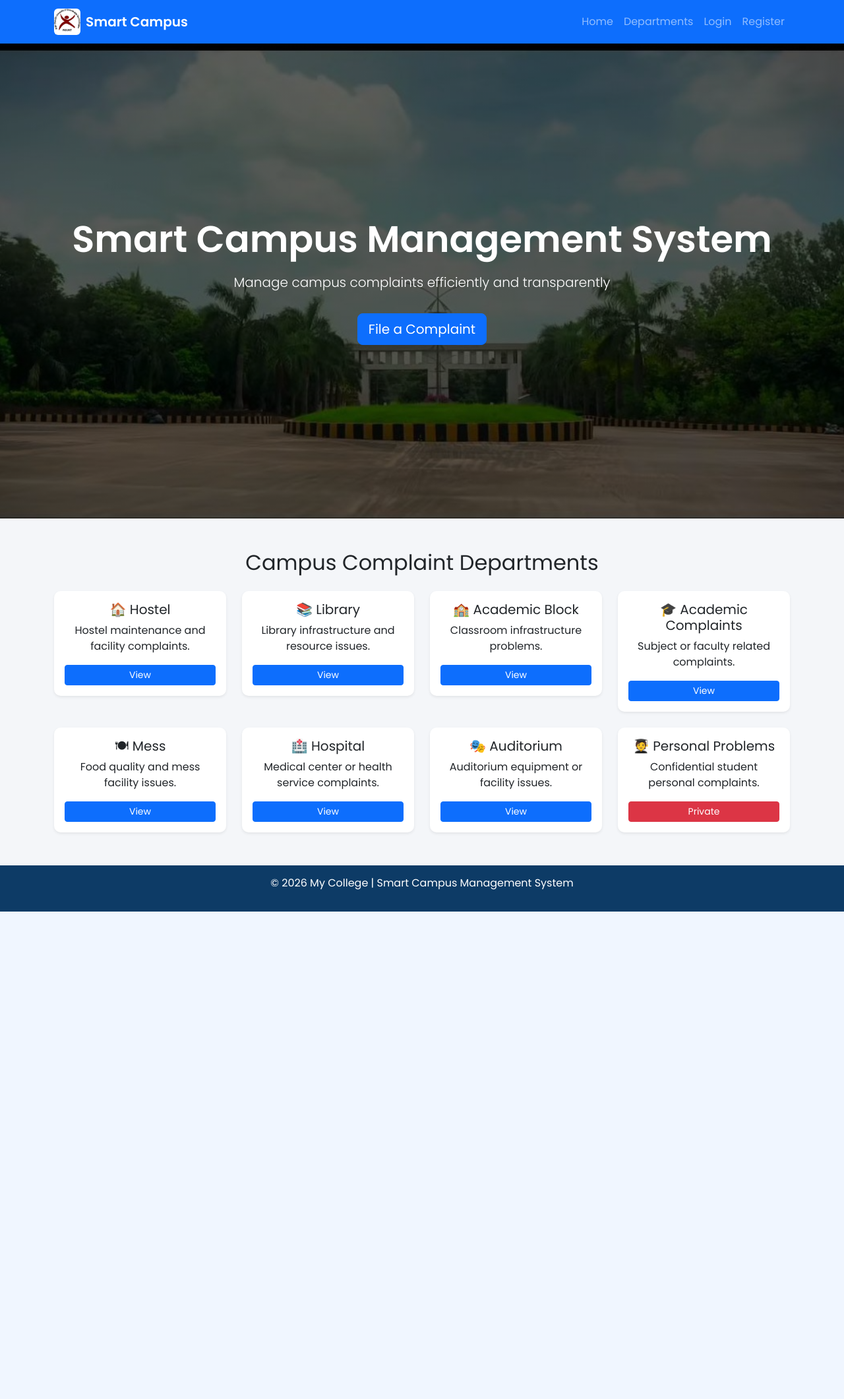
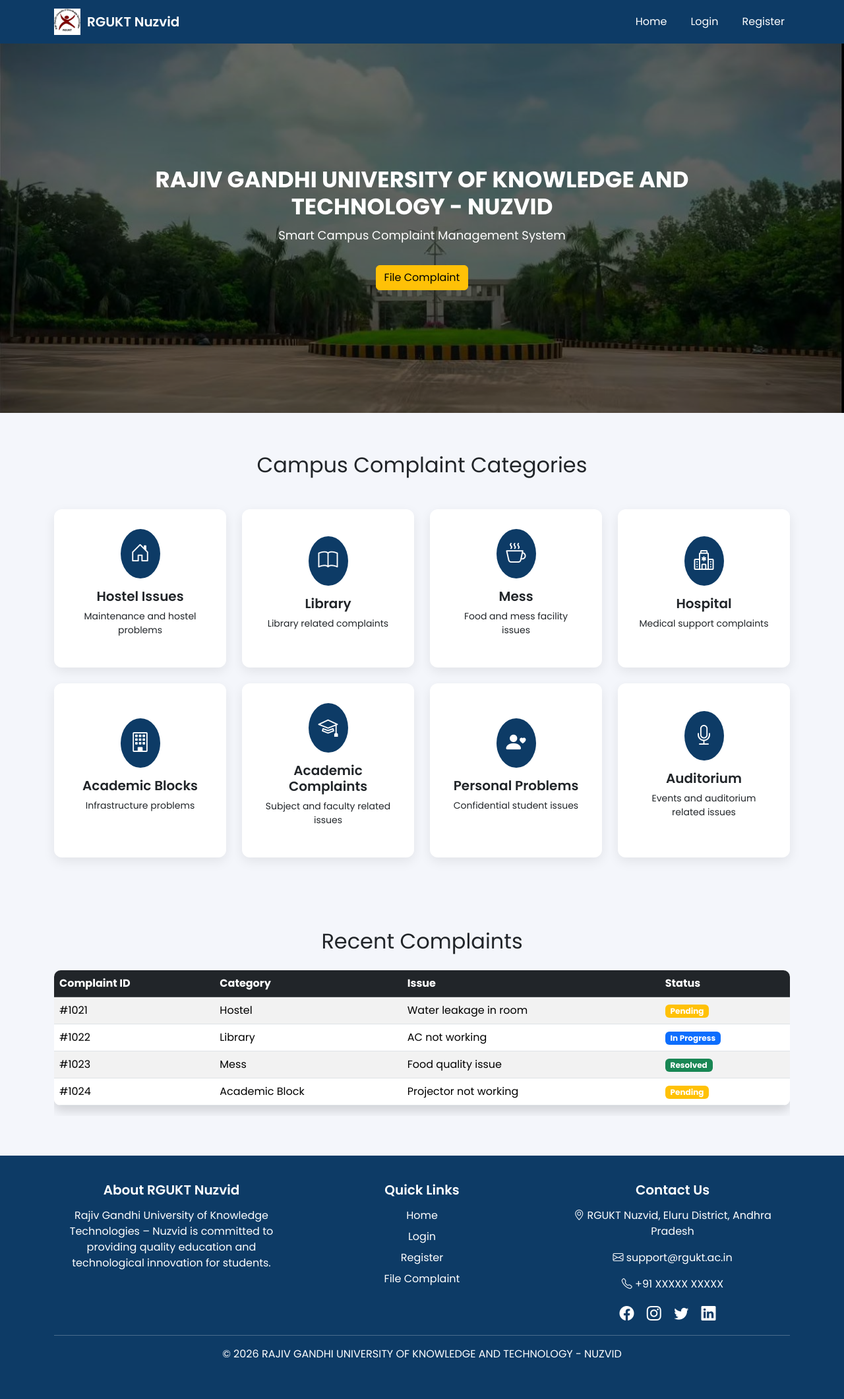
Before and after one commit to vaninaidu123/project-vani, a PHP site: page / in a window 1280 px wide. Shown: the whole page at 66% size. Before the commit the page ends 1382 px from the top, so only its background shows below. Run offline with PHP 8.4, Linux system fonts and the light colour scheme.

Commit message:
updated some frontend and created submit_complaint

```diff
--- a/index.php
+++ b/index.php
@@ -1,30 +1,55 @@
 <!DOCTYPE html>
 <html lang="en">
 <head>
-
 <meta charset="UTF-8">
-<meta name="viewport" content="width=device-width, initial-scale=1.0">
-
 <title>Smart Campus Management System</title>
 
+<meta name="viewport" content="width=device-width, initial-scale=1">
+
+<!-- Bootstrap -->
 <link href="https://cdn.jsdelivr.net/npm/bootstrap@5.3.2/dist/css/bootstrap.min.css" rel="stylesheet">
 
-<link href="https://fonts.googleapis.com/css2?family=Poppins:wght@300;400;600&display=swap" rel="stylesheet">
+<!-- Bootstrap Icons -->
+<link rel="stylesheet" href="https://cdn.jsdelivr.net/npm/bootstrap-icons@1.11.1/font/bootstrap-icons.css">
+
+<!-- Google Font -->
+<link href="https://fonts.googleapis.com/css2?family=Poppins:wght@300;400;600;700&display=swap" rel="stylesheet">
 
 <style>
 
 body{
 font-family:'Poppins',sans-serif;
-background:#f4f6f9;
+background:#f4f6fb;
 }
 
-/* HERO */
+/* NAVBAR */
+
+.navbar{
+background:#0d3b66;
+}
+
+.navbar-brand{
+color:white;
+font-weight:600;
+display:flex;
+align-items:center;
+}
+
+.navbar-brand img{
+margin-right:10px;
+}
+
+.nav-link{
+color:white !important;
+margin-left:20px;
+}
+
+/* HERO SECTION */
 
 .hero{
-height:90vh;
-background:linear-gradient(rgba(0,0,0,0.6),rgba(0,0,0,0.6)),url("college.jpg");
-background-size:cover;
-background-position:center;
+height:70vh;
+background:url("college.jpg") center/cover no-repeat;
+position:relative;
 display:flex;
 align-items:center;
 justify-content:center;
@@ -32,30 +57,183 @@ text-align:center;
 color:white;
 }
 
-/* CARDS */
-
-.card{
-transition:0.3s;
-border:none;
-border-radius:10px;
+.hero-overlay{
+position:absolute;
+top:0;
+left:0;
+right:0;
+bottom:0;
+background:rgba(0,0,0,0.55);
 }
 
-.card:hover{
-transform:translateY(-8px);
-box-shadow:0 10px 25px rgba(0,0,0,0.2);
+.hero-content{
+position:relative;
+z-index:2;
 }
+
+.hero h1{
+font-size:34px;
+font-weight:700;
+max-width:900px;
+margin:auto;
+}
+
+.hero p{
+font-size:18px;
+margin-top:10px;
+}
+
+/* DASHBOARD */
+
+.dashboard{
+padding:60px 20px;
+}
+
+.service-box{
+background:white;
+border-radius:12px;
+padding:30px;
+text-align:center;
+height:100%;
+min-height:200px;
+
+display:flex;
+flex-direction:column;
+justify-content:center;
+align-items:center;
+
+transition: all 0.35s ease;
+
+box-shadow:0 6px 18px rgba(0,0,0,0.08);
+}
+
+.service-box:hover{
+transform: translateY(-10px) scale(1.03);
+box-shadow:0 15px 35px rgba(0,0,0,0.18);
+}
+
+.service-box i{
+font-size:30px;
+color:white;
+background:#0d3b66;
+padding:15px;
+border-radius:50%;
+margin-bottom:15px;
+}
+.service-box h5{
+font-weight:600;
+}
+
+.service-box p{
+font-size:14px;
+}
+
+/* FOOTER */
 
 footer{
 background:#0d3b66;
 color:white;
+text-align:center;
 padding:15px;
-text-align:center;
-margin-top:50px;
+margin-top:40px;
 }
-.navbar-brand img{
-border-radius:6px;
+.fade-in{
+opacity:0;
+transform: translateY(20px);
+animation: fadeInUp 1s ease forwards;
 }
 
+@keyframes fadeInUp{
+to{
+opacity:1;
+transform: translateY(0);
+}
+}
+table{
+border-radius:10px;
+overflow:hidden;
+}
+
+.table{
+background:white;
+}
+.footer-section{
+background:#0d3b66;
+color:white;
+padding:40px 0;
+margin-top:60px;
+}
+
+.footer-section h5{
+margin-bottom:15px;
+font-weight:600;
+}
+
+.footer-links{
+list-style:none;
+padding:0;
+}
+
+.footer-links li{
+margin-bottom:8px;
+}
+
+.footer-links a{
+color:white;
+text-decoration:none;
+}
+
+.footer-links a:hover{
+text-decoration:underline;
+}
+
+.footer-section hr{
+background:white;
+}
+.footer-section{
+background:#0d3b66;
+color:white;
+padding:40px 0;
+margin-top:60px;
+}
+
+.footer-section h5{
+margin-bottom:15px;
+font-weight:600;
+}
+
+.footer-links{
+list-style:none;
+padding:0;
+}
+
+.footer-links li{
+margin-bottom:8px;
+}
+
+.footer-links a{
+color:white;
+text-decoration:none;
+}
+
+.footer-links a:hover{
+text-decoration:underline;
+}
+
+.social-icons a{
+color:white;
+font-size:22px;
+margin-right:15px;
+transition:0.3s;
+}
+
+.social-icons a:hover{
+color:#ffc107;
+}
+
+.footer-section hr{
+background:white;
+}
 </style>
 
 </head>
@@ -64,30 +242,24 @@ border-radius:6px;
 
 <!-- NAVBAR -->
 
-<nav class="navbar navbar-expand-lg navbar-dark bg-primary">
+<nav class="navbar navbar-expand-lg">
+<div class="container">
 
-<div class="container">
-    <a class="navbar-brand fw-bold d-flex align-items-center" href="#">
-<img src="college_logo.png" alt="College Logo" width="40" height="40" class="me-2">
-Smart Campus
+<a class="navbar-brand" href="#">
+<img src="college_logo.png" width="40">
+RGUKT Nuzvid
 </a>
 
-
-
-<button class="navbar-toggler" type="button" data-bs-toggle="collapse" data-bs-target="#navbarNav">
+<button class="navbar-toggler" data-bs-toggle="collapse" data-bs-target="#menu">
 <span class="navbar-toggler-icon"></span>
 </button>
 
-<div class="collapse navbar-collapse" id="navbarNav">
+<div class="collapse navbar-collapse" id="menu">
 
 <ul class="navbar-nav ms-auto">
 
 <li class="nav-item">
 <a class="nav-link" href="#">Home</a>
-</li>
-
-<li class="nav-item">
-<a class="nav-link" href="#categories">Departments</a>
 </li>
 
 <li class="nav-item">
@@ -101,113 +273,263 @@ Smart Campus
 </ul>
 
 </div>
-
 </div>
-
 </nav>
 
-<!-- HERO -->
+<!-- HERO SECTION -->
 
 <section class="hero">
 
-<div class="container">
+<div class="hero-overlay"></div>
 
-<h1 class="display-4 fw-bold">Smart Campus Management System</h1>
+<div class="hero-content">
 
-<p class="lead mt-3">Manage campus complaints efficiently and transparently</p>
+<h1>RAJIV GANDHI UNIVERSITY OF KNOWLEDGE AND TECHNOLOGY - NUZVID</h1>
 
-<a href="login.php" class="btn btn-primary btn-lg mt-3">File a Complaint</a>
+<p>Smart Campus Complaint Management System</p>
+
+<a href="login.php" class="btn btn-warning mt-3">File Complaint</a>
 
 </div>
 
 </section>
 
-<!-- DEPARTMENTS -->
+<!-- DASHBOARD -->
 
-<section class="container mt-5" id="categories">
+<section class="dashboard fade-in">
 
-<h2 class="text-center mb-4">Campus Complaint Departments</h2>
+<div class="container">
+
+<h2 class="text-center mb-5">Campus Complaint Categories</h2>
 
 <div class="row g-4">
 
-<div class="col-md-3">
-<div class="card p-3 shadow-sm text-center">
-<h5>🏠 Hostel</h5>
-<p>Hostel maintenance and facility complaints.</p>
-<button class="btn btn-primary btn-sm">View</button>
+<!-- Hostel -->
+
+<div class="col-lg-3 col-md-4 col-sm-6">
+<a href="submit_complaint.php?category=hostel" class="text-decoration-none text-dark">
+<div class="service-box">
+<i class="bi bi-house-door"></i>
+<h5>Hostel Issues</h5>
+<p>Maintenance and hostel problems</p>
 </div>
+</a>
 </div>
 
-<div class="col-md-3">
-<div class="card p-3 shadow-sm text-center">
-<h5>📚 Library</h5>
-<p>Library infrastructure and resource issues.</p>
-<button class="btn btn-primary btn-sm">View</button>
+<!-- Library -->
+
+<div class="col-lg-3 col-md-4 col-sm-6">
+<a href="submit_complaint.php?category=library" class="text-decoration-none text-dark">
+<div class="service-box">
+<i class="bi bi-book"></i>
+<h5>Library</h5>
+<p>Library related complaints</p>
 </div>
+</a>
 </div>
 
-<div class="col-md-3">
-<div class="card p-3 shadow-sm text-center">
-<h5>🏫 Academic Block</h5>
-<p>Classroom infrastructure problems.</p>
-<button class="btn btn-primary btn-sm">View</button>
+<!-- Mess -->
+
+<div class="col-lg-3 col-md-4 col-sm-6">
+<a href="submit_complaint.php?category=mess" class="text-decoration-none text-dark">
+<div class="service-box">
+<i class="bi bi-cup-hot"></i>
+<h5>Mess</h5>
+<p>Food and mess facility issues</p>
 </div>
+</a>
 </div>
 
-<div class="col-md-3">
-<div class="card p-3 shadow-sm text-center">
-<h5>🎓 Academic Complaints</h5>
-<p>Subject or faculty related complaints.</p>
-<button class="btn btn-primary btn-sm">View</button>
+<!-- Hospital -->
+
+<div class="col-lg-3 col-md-4 col-sm-6">
+<a href="submit_complaint.php?category=hospital" class="text-decoration-none text-dark">
+<div class="service-box">
+<i class="bi bi-hospital"></i>
+<h5>Hospital</h5>
+<p>Medical support complaints</p>
 </div>
+</a>
 </div>
 
-<div class="col-md-3">
-<div class="card p-3 shadow-sm text-center">
-<h5>🍽 Mess</h5>
-<p>Food quality and mess facility issues.</p>
-<button class="btn btn-primary btn-sm">View</button>
+<!-- Academic Blocks -->
+
+<div class="col-lg-3 col-md-4 col-sm-6">
+<a href="submit_complaint.php?category=academic_block" class="text-decoration-none text-dark">
+<div class="service-box">
+<i class="bi bi-building"></i>
+<h5>Academic Blocks</h5>
+<p>Infrastructure problems</p>
 </div>
+</a>
 </div>
 
-<div class="col-md-3">
-<div class="card p-3 shadow-sm text-center">
-<h5>🏥 Hospital</h5>
-<p>Medical center or health service complaints.</p>
-<button class="btn btn-primary btn-sm">View</button>
+<!-- Academic Complaints -->
+
+<div class="col-lg-3 col-md-4 col-sm-6">
+<a href="submit_complaint.php?category=academic" class="text-decoration-none text-dark">
+<div class="service-box">
+<i class="bi bi-mortarboard"></i>
+<h5>Academic Complaints</h5>
+<p>Subject and faculty related issues</p>
 </div>
+</a>
 </div>
 
-<div class="col-md-3">
-<div class="card p-3 shadow-sm text-center">
-<h5>🎭 Auditorium</h5>
-<p>Auditorium equipment or facility issues.</p>
-<button class="btn btn-primary btn-sm">View</button>
+<!-- Personal Problems -->
+
+<div class="col-lg-3 col-md-4 col-sm-6">
+<a href="submit_complaint.php?category=personal" class="text-decoration-none text-dark">
+<div class="service-box">
+<i class="bi bi-person-heart"></i>
+<h5>Personal Problems</h5>
+<p>Confidential student issues</p>
 </div>
+</a>
 </div>
 
-<div class="col-md-3">
-<div class="card p-3 shadow-sm text-center">
-<h5>🧑‍🎓 Personal Problems</h5>
-<p>Confidential student personal complaints.</p>
-<button class="btn btn-danger btn-sm">Private</button>
+<!-- Auditorium -->
+
+<div class="col-lg-3 col-md-4 col-sm-6">
+<a href="submit_complaint.php?category=auditorium" class="text-decoration-none text-dark">
+<div class="service-box">
+<i class="bi bi-mic"></i>
+<h5>Auditorium</h5>
+<p>Events and auditorium related issues</p>
 </div>
+</a>
+</div>
+
 </div>
 
 </div>
 
 </section>
+<!-- RECENT COMPLAINTS -->
 
+<section class="container mt-5 fade-in">
+
+<h2 class="text-center mb-4">Recent Complaints</h2>
+
+<div class="table-responsive">
+
+<table class="table table-striped table-hover shadow">
+
+<thead class="table-dark">
+<tr>
+<th>Complaint ID</th>
+<th>Category</th>
+<th>Issue</th>
+<th>Status</th>
+</tr>
+</thead>
+
+<tbody>
+
+<tr>
+<td>#1021</td>
+<td>Hostel</td>
+<td>Water leakage in room</td>
+<td><span class="badge bg-warning">Pending</span></td>
+</tr>
+
+<tr>
+<td>#1022</td>
+<td>Library</td>
+<td>AC not working</td>
+<td><span class="badge bg-primary">In Progress</span></td>
+</tr>
+
+<tr>
+<td>#1023</td>
+<td>Mess</td>
+<td>Food quality issue</td>
+<td><span class="badge bg-success">Resolved</span></td>
+</tr>
+
+<tr>
+<td>#1024</td>
+<td>Academic Block</td>
+<td>Projector not working</td>
+<td><span class="badge bg-warning">Pending</span></td>
+</tr>
+
+</tbody>
+
+</table>
+
+</div>
+
+</section>
 <!-- FOOTER -->
+<footer class="footer-section">
 
-<footer>
+<div class="container">
 
-<p>© 2026 My College | Smart Campus Management System</p>
+<div class="row">
+
+<!-- About University -->
+
+<div class="col-md-4">
+<h5>About RGUKT Nuzvid</h5>
+<p>
+Rajiv Gandhi University of Knowledge Technologies – Nuzvid is committed
+to providing quality education and technological innovation for students.
+</p>
+</div>
+
+<!-- Quick Links -->
+
+<div class="col-md-4">
+<h5>Quick Links</h5>
+<ul class="footer-links">
+<li><a href="#">Home</a></li>
+<li><a href="login.php">Login</a></li>
+<li><a href="register.php">Register</a></li>
+<li><a href="#">File Complaint</a></li>
+</ul>
+</div>
+
+<!-- Contact -->
+
+<div class="col-md-4">
+<h5>Contact Us</h5>
+
+<p><i class="bi bi-geo-alt"></i> RGUKT Nuzvid, Eluru District, Andhra Pradesh</p>
+
+<p><i class="bi bi-envelope"></i> support@rgukt.ac.in</p>
+
+<p><i class="bi bi-telephone"></i> +91 XXXXX XXXXX</p>
+
+<!-- Social Media Icons -->
+
+<div class="social-icons mt-3">
+
+<a href="#"><i class="bi bi-facebook"></i></a>
+
+<a href="#"><i class="bi bi-instagram"></i></a>
+
+<a href="#"><i class="bi bi-twitter"></i></a>
+
+<a href="#"><i class="bi bi-linkedin"></i></a>
+
+</div>
+
+</div>
+
+</div>
+
+<hr>
+
+<p class="text-center mt-3">
+© 2026 RAJIV GANDHI UNIVERSITY OF KNOWLEDGE AND TECHNOLOGY - NUZVID
+</p>
+
+</div>
 
 </footer>
 
 <script src="https://cdn.jsdelivr.net/npm/bootstrap@5.3.2/dist/js/bootstrap.bundle.min.js"></script>
 
 </body>
-
 </html>
```
Also changed, not shown: backend/submit_complaint_process.php (added, +23 -0 lines), submit_complaint.php (added, +59 -0 lines).
